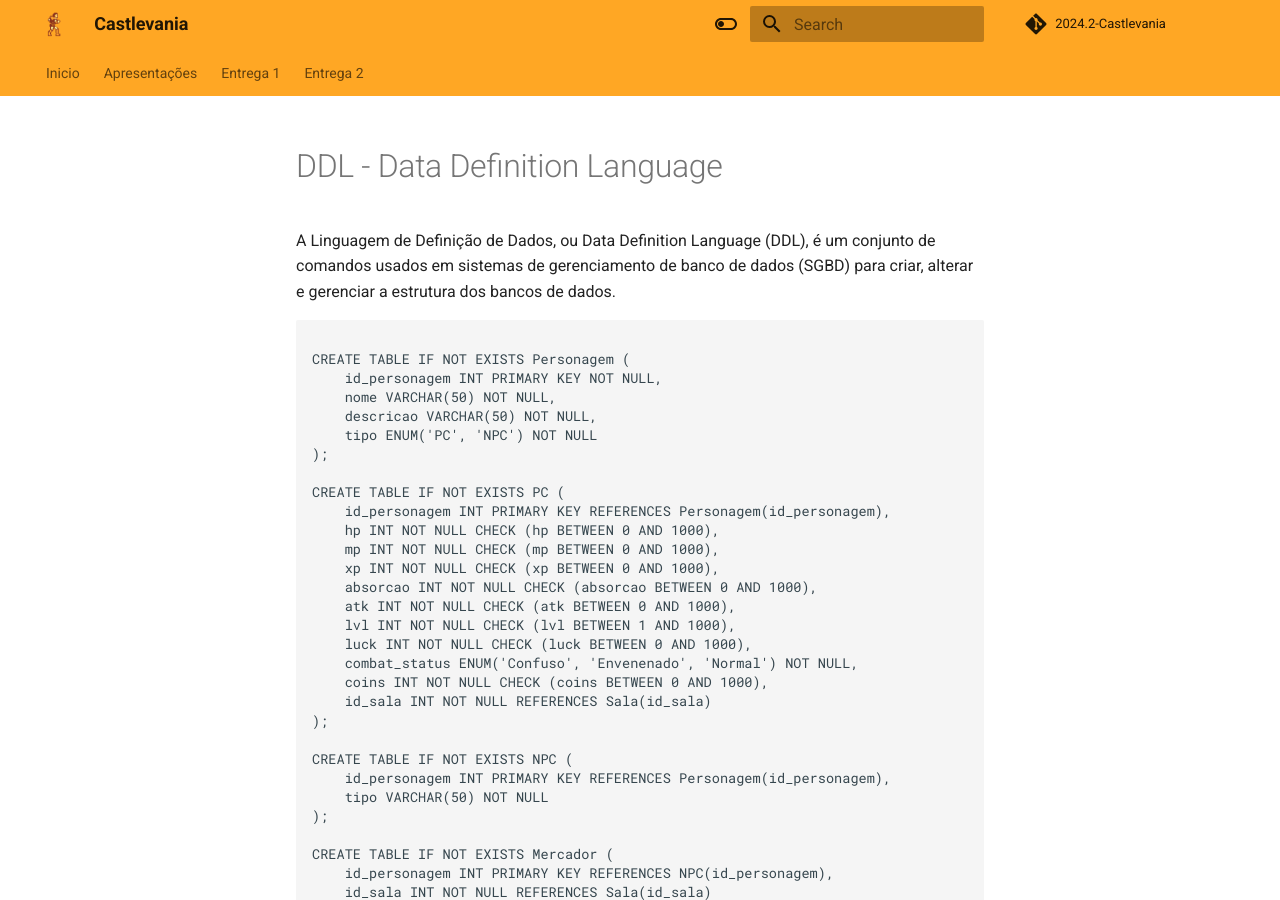
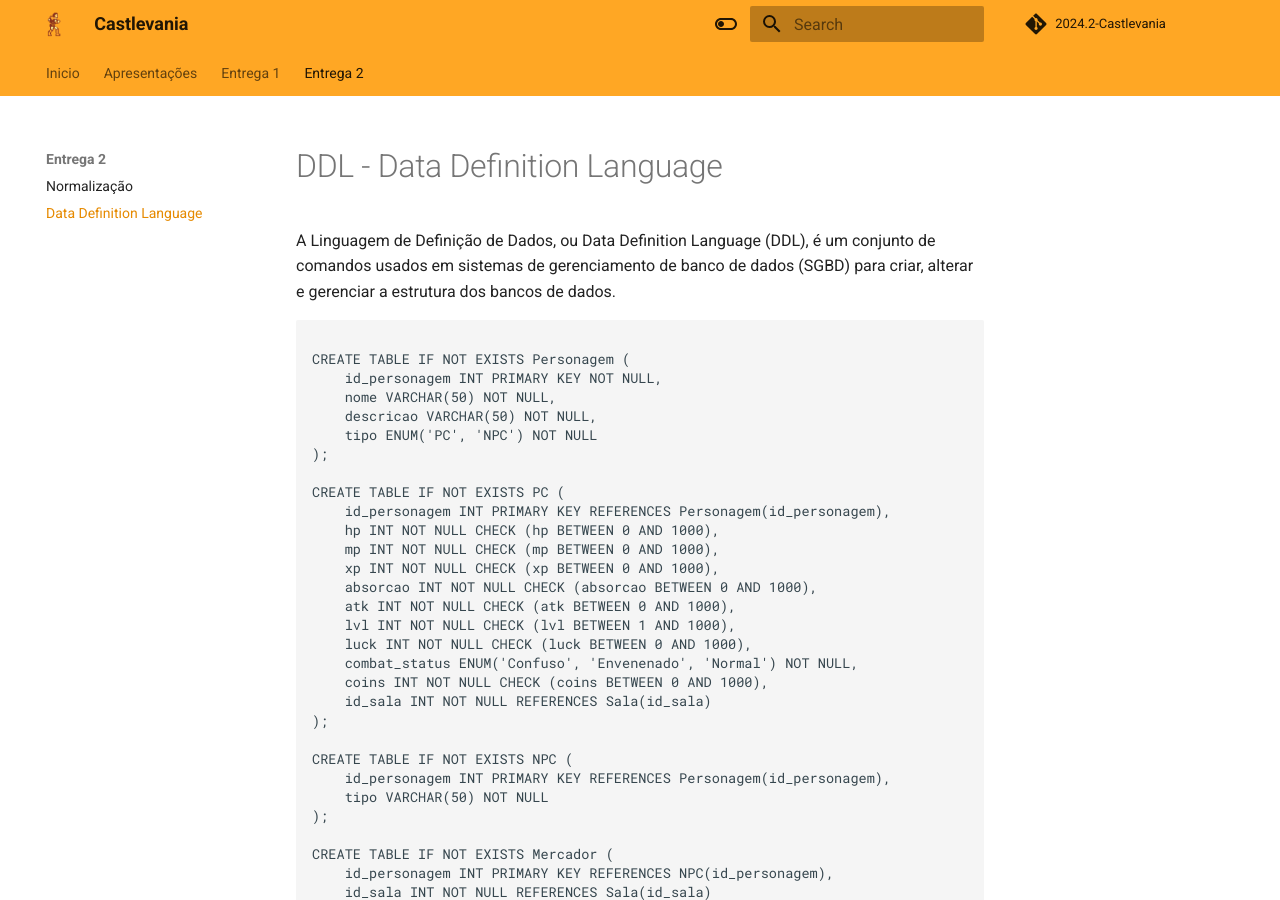
Before and after one commit to SBD1/2024.2-Castlevania, an MkDocs documentation site: the page built from docs/modulo2/ddl.md, in a window 1280 px wide and 900 px high. Built offline with MkDocs 1.6.1 and Material for MkDocs 9.7.7, drawn with Linux system fonts in a browser that asks for light colours; comment, search, counter and statistics services are not loaded.

Commit message:
docs: add ddl to mkdocs

```diff
--- a/mkdocs.yml
+++ b/mkdocs.yml
@@ -14,6 +14,7 @@ nav:
     - Modelo Relacional: "modulo1/mr.md"
   - Entrega 2:
     - Normalização: "modulo2/norm.md"
+    - Data Definition Language: "modulo2/ddl.md"
 
 
 theme:
```
